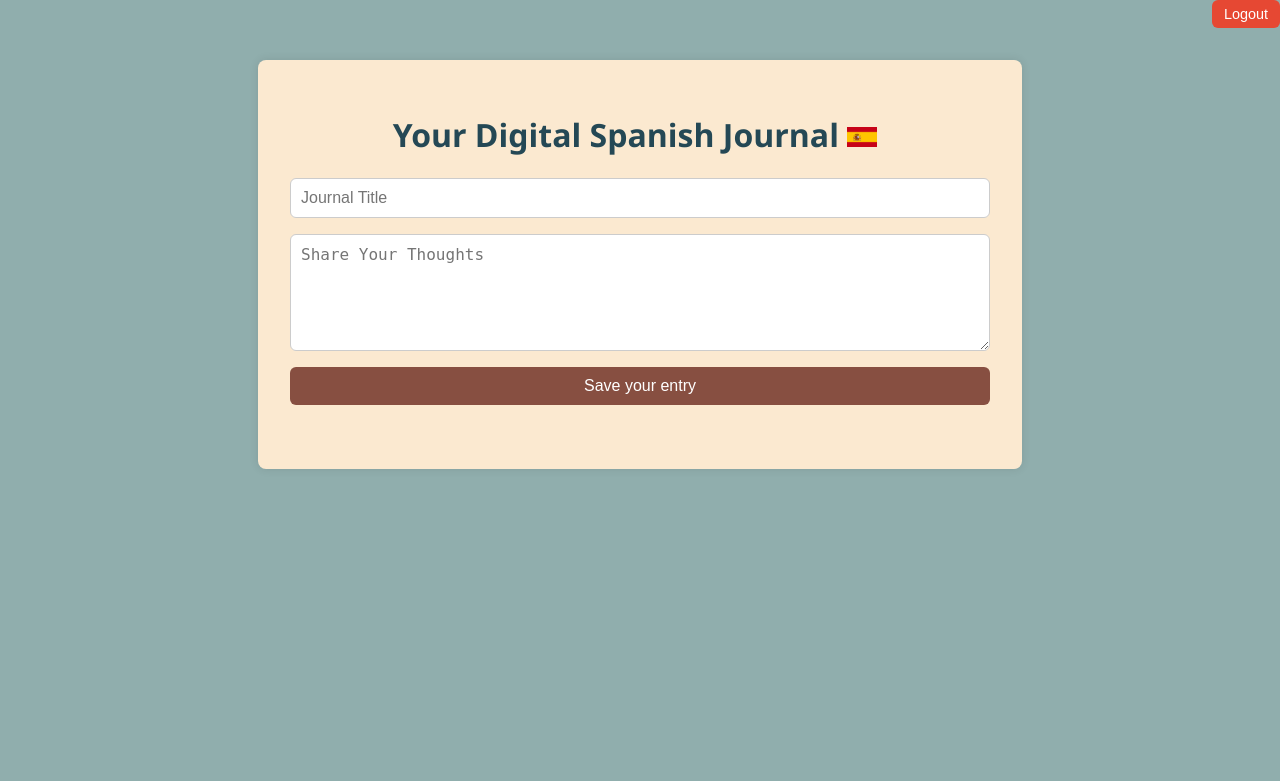
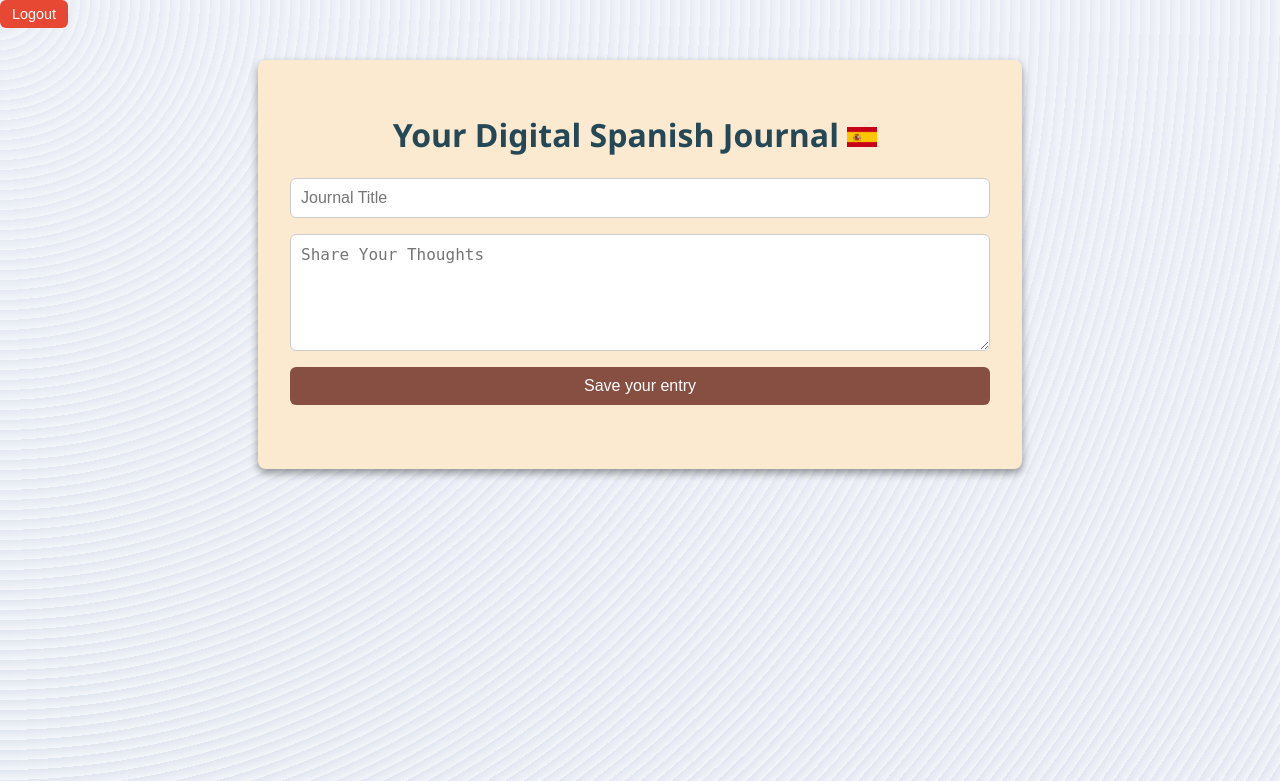
Before and after one commit to wmblack23/digital-spanish-journal, a Flask app: page / in a window 1280 px wide. Shown: the top 781 px of the page. Run offline with Flask 3, Linux system fonts and the light colour scheme; the visitor is signed in with stand-in values (Sample User, id 1); data that the repository does not hold is empty.

Commit message:
Big updates to CSS of page, background changed, cards updated, arrows changed for a more sophisticated look

```diff
--- a/static/css/styles.css
+++ b/static/css/styles.css
@@ -1,9 +1,25 @@
 body {
     font-family: "Segoe UI", sans-serif;
-    background-color: #90AEAD;
     margin: 0;
     padding: 0;
+    position: relative;
+    z-index: 0;
+    background: none;
   }
+
+body::before {
+  content: "";
+  position: fixed;
+  top: 0; left: 0; right: 0; bottom: 0;
+  background-color: #e5e5f7;
+  background-image:
+    repeating-radial-gradient(circle at 0 0, transparent 0, #f0f4f8 10px),
+    repeating-linear-gradient(#e0e7ef99, #d1dce699);
+  opacity: 0.8;
+  z-index: -1;
+  pointer-events: none; /* ensures it doesn't interfere with clicks */
+}
+
 
 .container {
     max-width: 700px;
@@ -11,7 +27,7 @@ body {
     padding: 2rem;
     background: #FBE9D0;
     border-radius: 8px;
-    box-shadow: 0 0 10px rgba(0, 0, 0, 0.1);
+    box-shadow: 0 4px 8px rgba(0, 0, 0, 0.4);
   }
 
 h1 {
--- a/static/js/blogs.js
+++ b/static/js/blogs.js
@@ -11,10 +11,10 @@ function renderBlogs() {
 
     // Toggle arrow visibility
     document.getElementById("arrow-left").style.display = currentIndex > 0 ? "block" : "none";
-    document.getElementById("arrow").style.display = currentIndex + blogsPerPage < blogCards.length ? "block" : "none";
+    document.getElementById("arrow-right").style.display = currentIndex + blogsPerPage < blogCards.length ? "block" : "none";
 }
 
-document.getElementById("arrow").onclick = () => {
+document.getElementById("arrow-right").onclick = () => {
     if (currentIndex + blogsPerPage < blogCards.length) {
         currentIndex += blogsPerPage;
         renderBlogs();
--- a/templates/index.html
+++ b/templates/index.html
@@ -3,12 +3,10 @@
 <head>
     <meta charset="UTF-8">
     <meta name="viewport" content="width=device-width, initial-scale=1.0">
-    <title>Learn Spanish by Writing</title>
-    <div style="text-align: right;">
-        <form action="{{ url_for('logout') }}" method="get">
+    <title>Learn Spanish por Writing</title>
+    <form action="{{ url_for('logout') }}" method="get">
         <button type="submit" class="logout-btn">Logout</button>
-        </form>
-      </div>
+    </form>
     <link rel="stylesheet" href="{{ url_for('static', filename='css/styles.css') }}">
 </head>
 <body>
@@ -37,9 +35,15 @@
                 </div>
             {% endfor %}
         </div>
+        <!-- Right Arrow -->
+        <div id="arrow-right" class="scroll-arrow-container right-arrow">
+            <div class="arrow"></div>
+        </div>
 
-        <div id="arrow">➡️</div>
-        <div id="arrow-left" style="display: none;">⬅️</div>
+        <!-- Left Arrow -->
+        <div id="arrow-left" class="scroll-arrow-container left-arrow" style="display: none;">
+            <div class="arrow"></div>
+        </div>
     </div>
 
     <div id="expanded-blog">
```
Also changed, not shown: other parts of static/css/styles.css (+41 -13 lines).
